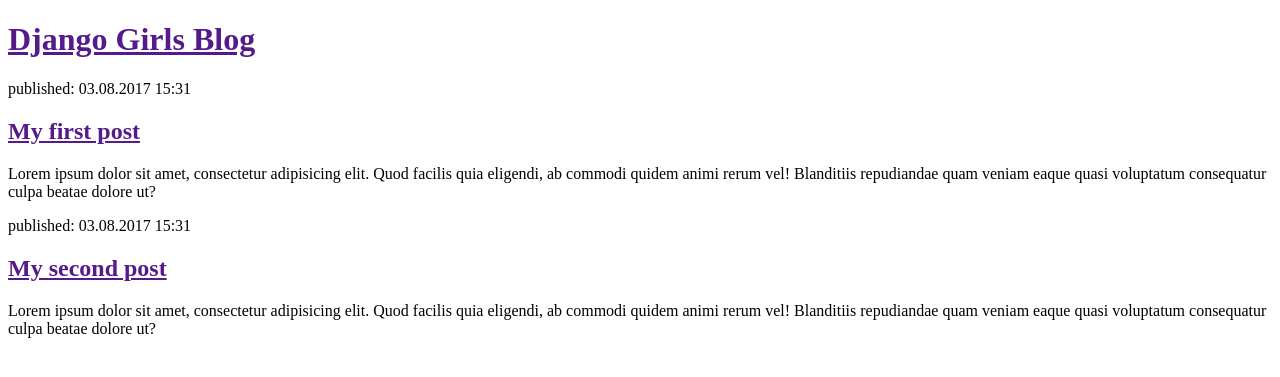
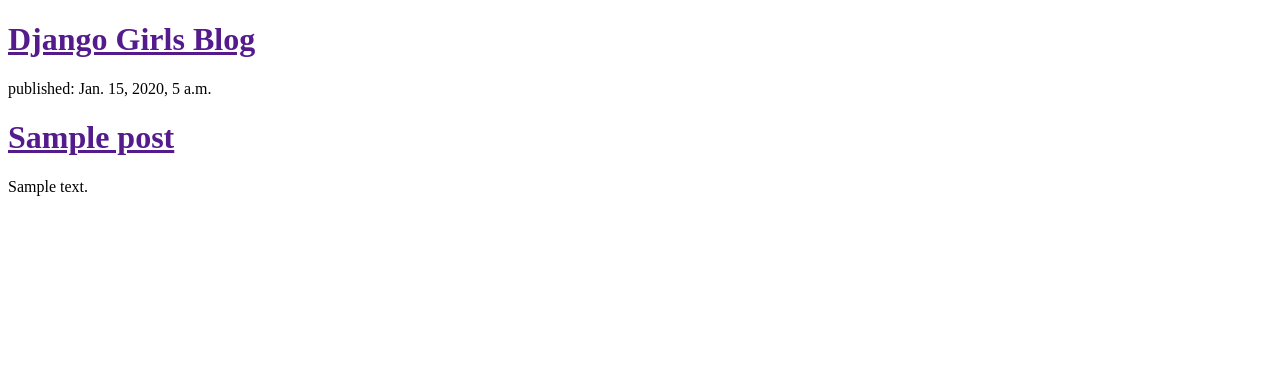
Before and after one commit to AstridMaciel/my-first-blog, a Django app: template blog/templates/blog/post_list.html in a window 1280 px wide. Shown: the top 377 px of the page. Run offline with Django 3.2, Linux system fonts and the light colour scheme; the template is opened without the code that fills it: values that come from a table or form of the project are taken from there, others are empty; tables that the repository leaves empty hold one stand-in row (values such as "Sample post").

Commit message:
Modified templates to display posts from database.

```diff
--- a/blog/templates/blog/post_list.html
+++ b/blog/templates/blog/post_list.html
@@ -8,15 +8,12 @@
 	<div>
 		<h1><a href="">Django Girls Blog</a></h1>
 	</div>
-	<div>
-		<p>published: 03.08.2017 15:31</p>
-		<h2><a href="">My first post</a></h2>
-		<p>Lorem ipsum dolor sit amet, consectetur adipisicing elit. Quod facilis quia eligendi, ab commodi quidem animi rerum vel! Blanditiis repudiandae quam veniam eaque quasi voluptatum consequatur culpa beatae dolore ut?</p>
-	</div>
-	<div>
-		<p>published: 03.08.2017 15:31</p>
-		<h2><a href="">My second post</a></h2>
-		<p>Lorem ipsum dolor sit amet, consectetur adipisicing elit. Quod facilis quia eligendi, ab commodi quidem animi rerum vel! Blanditiis repudiandae quam veniam eaque quasi voluptatum consequatur culpa beatae dolore ut?</p>
-	</div>
+    {% for post in posts %}
+        <div>
+            <p>published: {{ post.published_date }}</p>
+            <h1><a href="">{{ post.title }}</a></h1>
+            <p>{{ post.text|linebreaksbr }}</p>
+        </div>
+    {% endfor %}
 </body>
 </html>
--- a/blog/views.py
+++ b/blog/views.py
@@ -1,3 +1,7 @@
 from django.shortcuts import render
+from django.utils import timezone
+from .models import Post
+
 def post_list(request):
-    return render(request, 'blog/post_list.html', {})
+    posts = Post.objects.filter(published_date__lte=timezone.now()).order_by('published_date')
+    return render(request, 'blog/post_list.html', {'posts': posts})
```
